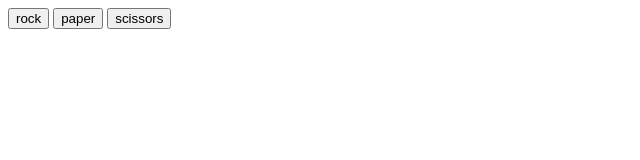
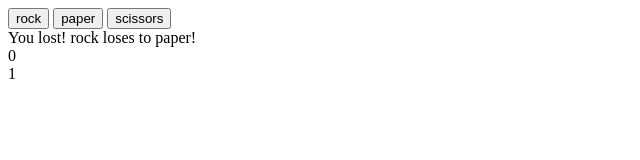
Before and after one commit to Uaitt/Rock-Paper-Scissors, a plain HTML site: page index.html in a window 1280 px wide. Both pictures are taken after a click on the button "rock". Shown: the whole page, without its empty margins (0-640 px from the left). Drawn offline with Linux system fonts and the light colour scheme.

Commit message:
Add DOM methods to display results

```diff
--- a/index.html
+++ b/index.html
@@ -7,8 +7,18 @@
     </head>
 
     <body>
+
+    <div class="buttons">
         <button id="rock">rock</button>
         <button id="paper">paper</button>
         <button id="scissors">scissors</button>
+    </div>
+
+        <div id="current-result"></div>
+
+    <div class="score">
+        <div id="user-score"></div>
+        <div id="computer-score"></div>
+    </div>
     </body>
 </html>
--- a/script.js
+++ b/script.js
@@ -94,6 +94,14 @@ function game ()
 
     let inputsUser; //nodeList that will store the references of the buttons
     let computerSelection;
+    let currentRoundResult;
+    let playerScoreElement;
+    let computerScoreElement;
+
+    currentRoundResult = document.querySelector("#current-result");
+    playerScoreElement = document.querySelector("#user-score");
+    computerScoreElement = document.querySelector("#computer-score");
+
 
     inputsUser = document.querySelectorAll("button");
     inputsUser.forEach( (input) => input.addEventListener("click", () => {  /*the forEach method loops through the nodeList and calls
@@ -111,25 +119,29 @@ function game ()
         {
             playerScore++;
 
-            console.log("You won!\n");
-            console.log(input.textContent + " beats " + convertNumber(computerSelection) + "!\n");
+            currentRoundResult.textContent = "You won!\n";
+            currentRoundResult.textContent += input.textContent + " beats " + convertNumber(computerSelection) + "!\n";
         }
 
         if (singleRound(convertString(input.textContent),computerSelection) == -1)
         {
             computerScore++;
 
-            console.log("You lost!\n");
-            console.log(input.textContent + " loses to " + convertNumber(computerSelection) + "!\n");
+            currentRoundResult.textContent = "You lost!\n";
+            currentRoundResult.textContent += input.textContent + " loses to " + convertNumber(computerSelection) + "!\n";
         }
 
+        //output the score at every round
+        playerScoreElement.textContent = playerScore;
+        computerScoreElement.textContent = computerScore;
+
         if (playerScore == 5){
-            console.log("You won the match!\n");
+            currentRoundResult.textContent= "You won the match!\n";
             return;
         }
 
         if (computerScore == 5){
-            console.log ("You lost the match!\n");
+            currentRoundResult.textContent="You lost the match!\n";
             return;
         }
     } ));
```
